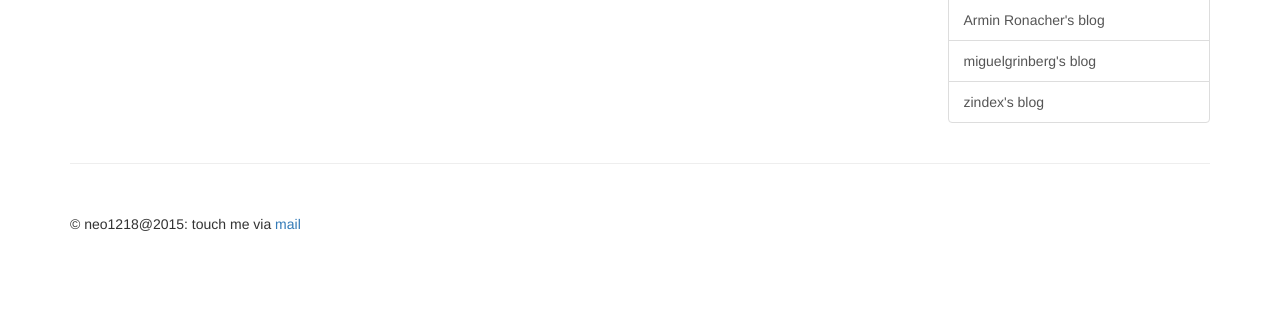
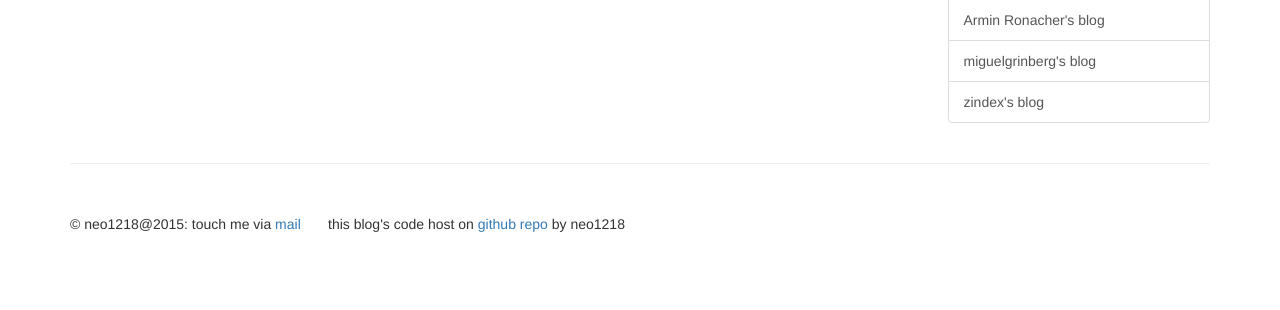
Before and after one commit to wanzifa/neo1218_blog, a Flask app: page /index in a window 1280 px wide. Shown: the part 358-668 px from the top of the page. Run offline with Flask 2, Linux system fonts and the light colour scheme; some libraries are stand-ins or nearby versions.

Commit message:
blog site update❤️

```diff
--- a/templates/index_b.html
+++ b/templates/index_b.html
@@ -106,7 +106,11 @@
       <hr>
 
       <footer>
-		  <p>&copy; neo1218@2015: touch me via <a href="neo1218@yeah.net">mail</a></p>
+		  <p>
+		  &copy; neo1218@2015: touch me via <a href="neo1218@yeah.net">mail</a>
+		  &nbsp; &nbsp; &nbsp;
+		  this blog's code host on <a href="https://github.com/neo1218/neo1218_blog">github repo</a> by neo1218
+		  </p>
       </footer>
 
     </div><!--/.container-->
```
